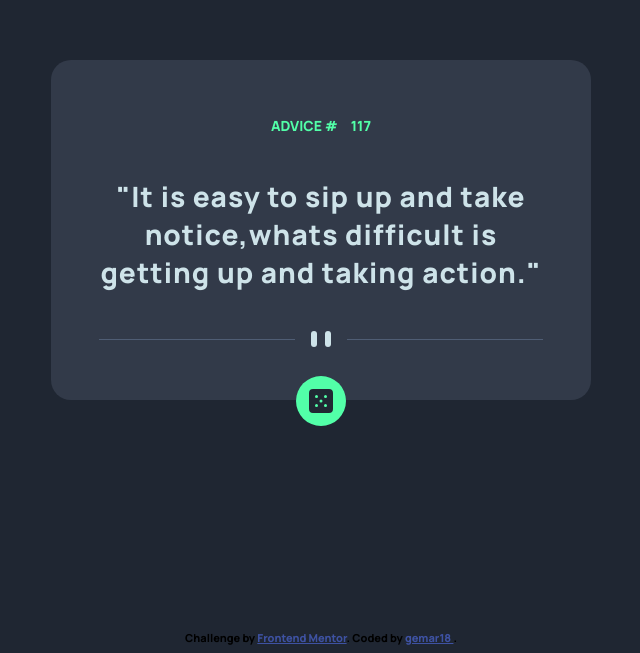
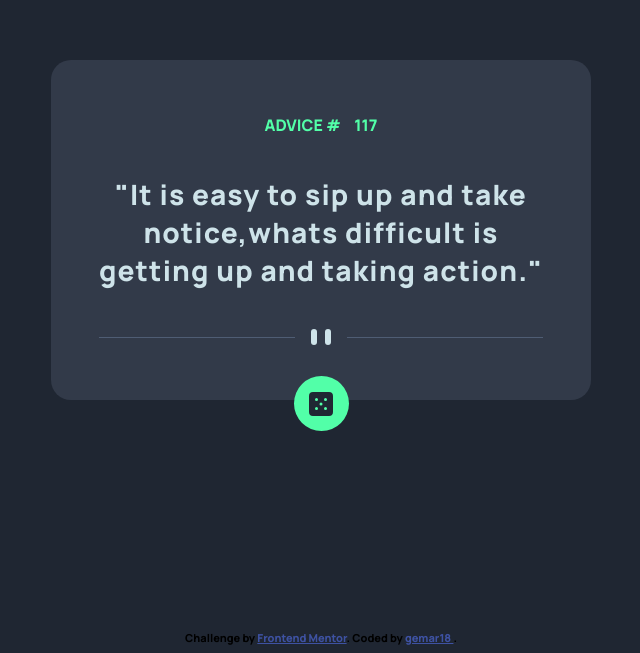
Before and after one commit to gemar18/advice-generator-app-main, a plain HTML site: page index.html in a window 1280 px wide. Shown: the part 178-831 px from the top of the page, without its empty margins (319-959 px from the left). Drawn offline with Linux system fonts and the light colour scheme.

Commit message:
change h1

```diff
--- a/index.html
+++ b/index.html
@@ -14,17 +14,17 @@
     <div class="container">
 
       <div id="advice" class="advice">
-        <p>
+        <h1>
           ADVICE #
           <span id="numberadvice"> 117</span>
-        </p>
+        </h1>
       </div>
       <div id="text" class="text-container">
         <p>
           "It is easy to sip up and take notice,whats difficult is getting up and taking action."
         </p>
       </div>
-      <img src="images\pattern-divider-desktop.svg" alt="image-pattern">
+      <img src="images/pattern-divider-desktop.svg" alt="image-pattern">
 
 
       <div  id="dice" class="image-container">
--- a/style.css
+++ b/style.css
@@ -29,7 +29,7 @@ main {
     flex-direction: column;
     align-items: center;
     justify-content: center;
-    margin: 220px auto;
+    margin: 210px auto;
     background: var(--DarkGrayishBlue);
     border-radius: 20px;
     color: var(--LightCyan);
@@ -37,7 +37,7 @@ main {
 
 .advice {
     color: var(--NeonGreen);
-    font-size: 14px;
+    font-size: 8px;
 }
 
 span {
@@ -47,7 +47,7 @@ span {
 .text-container {
     text-align: center;
     font-size: 28px;
-    letter-spacing: 1px;
+    letter-spacing: 1.1px;
 
 }
 
@@ -62,8 +62,8 @@ img {
 
 .image-container {
     position: absolute;
-    width: 50px;
-    height: 50px;
+    width: 55px;
+    height: 55px;
     background-color: var(--NeonGreen);
     border-radius: 50%;
     top: 93%;
```
